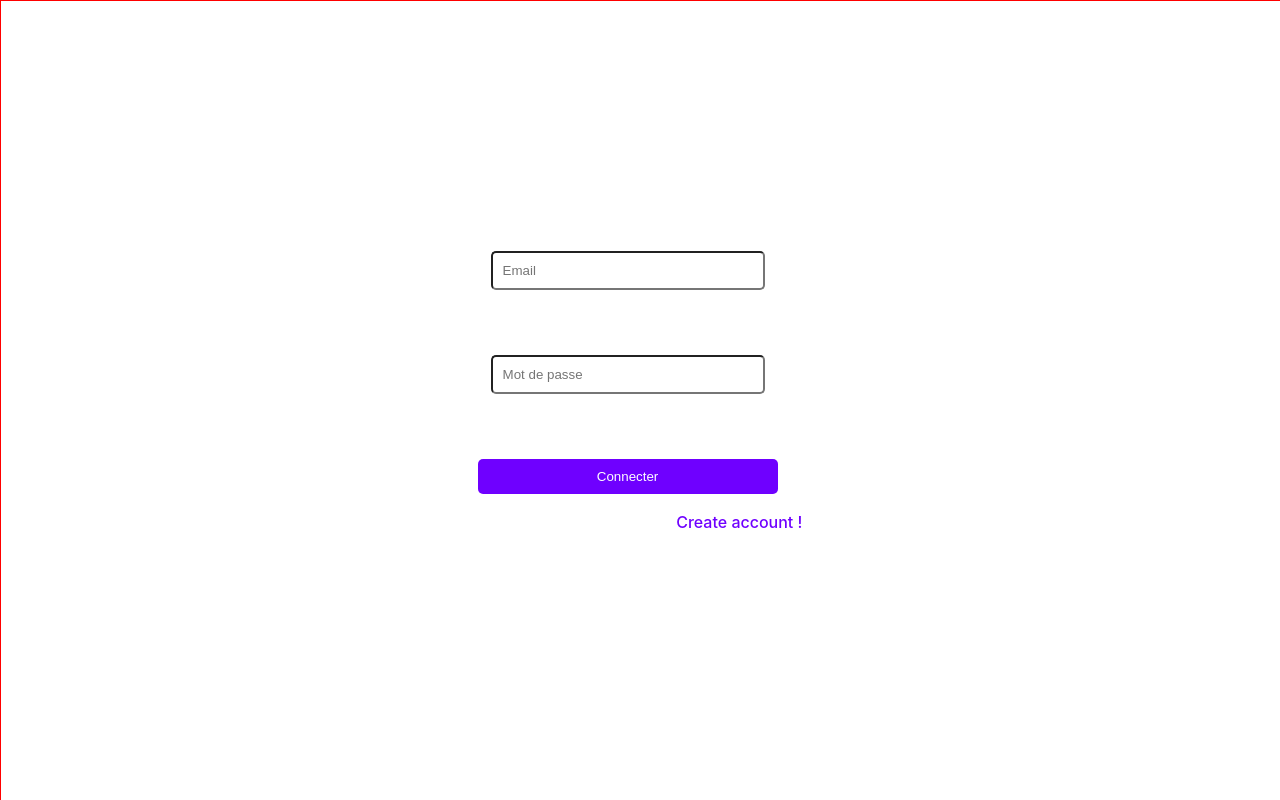
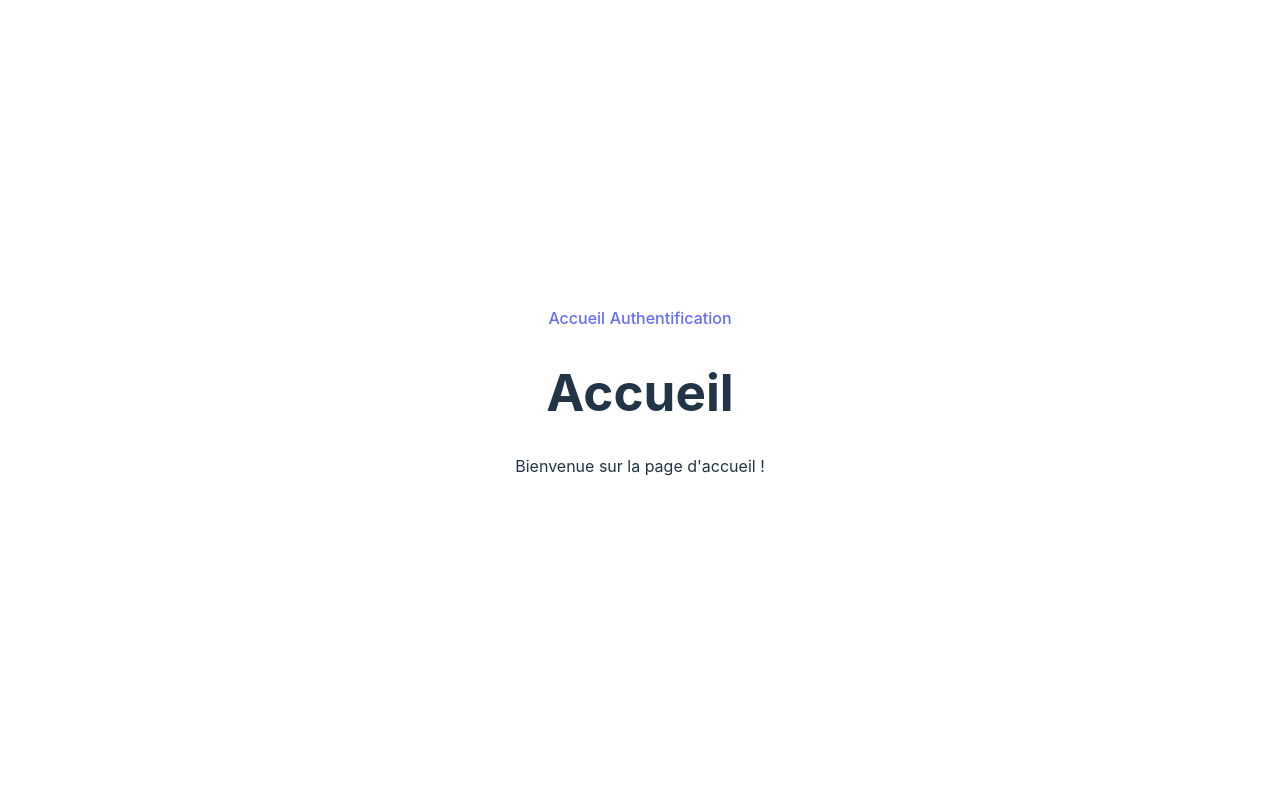
Before and after one commit to manu-cj/hogwarts-challenge, a Svelte app: page / in a window 1280 px wide. Built offline with nearby package versions, Linux system fonts and the light colour scheme.

Commit message:
add routing

```diff
--- a/package.json
+++ b/package.json
@@ -31,6 +31,7 @@
     "joi": "^17.13.3",
     "jsonwebtoken": "^9.0.2",
     "mongoose": "^8.5.3",
-    "nodemon": "^3.1.4"
+    "nodemon": "^3.1.4",
+    "svelte-spa-router": "^4.0.1"
   }
 }
--- a/src/App.svelte
+++ b/src/App.svelte
@@ -1,9 +1,27 @@
 <script>
+import Router from 'svelte-spa-router'
+import {link} from 'svelte-spa-router'
+
+  import Home from "./lib/Home/Home.svelte"
   import Auth from "./lib/authentification/auth.svelte";
+
+
+  const routes = {
+    '/': Home,
+    '/auth': Auth,
+  };
+
 
 </script>
 
-<Auth/>
+<nav>
+  <a href="/" use:link>Accueil</a>
+  <a href="/auth" use:link>Authentification</a>
+</nav>
+
+<!-- Routeur -->
+<Router {routes} />
+
 
 
 <style>
--- /dev/null
+++ b/src/lib/Home/Home.svelte
@@ -0,0 +1,6 @@
+<script>
+    // Logique du composant
+</script>
+
+<h1>Accueil</h1>
+<p>Bienvenue sur la page d'accueil !</p>
--- a/src/lib/authentification/auth.svelte
+++ b/src/lib/authentification/auth.svelte
@@ -96,7 +96,9 @@
         console.log("Réponse de l'API :", data);
         setTimeout(() => {
             isLoading = false;
+            window.location.href = '/';
         }, 500);
+
     }
 
     function handleError(error) {
```
Also changed, not shown: 1 other file (tests, documents, lock files or other folders).
